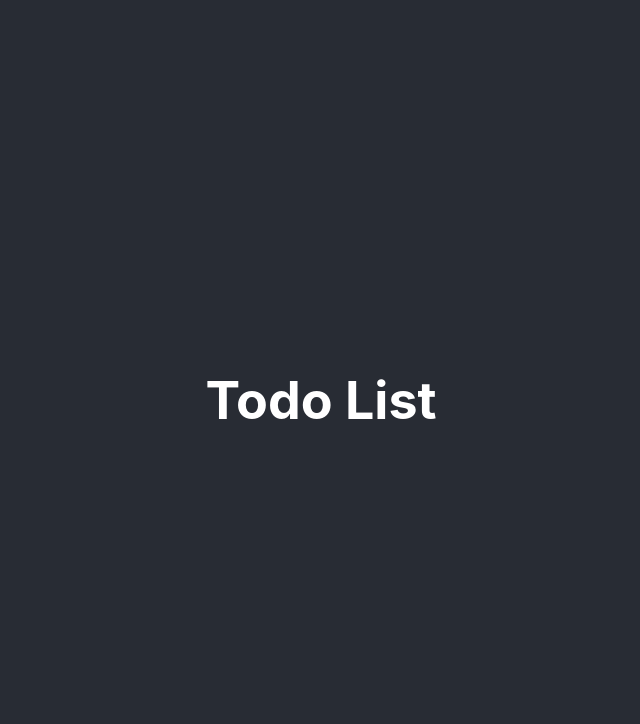
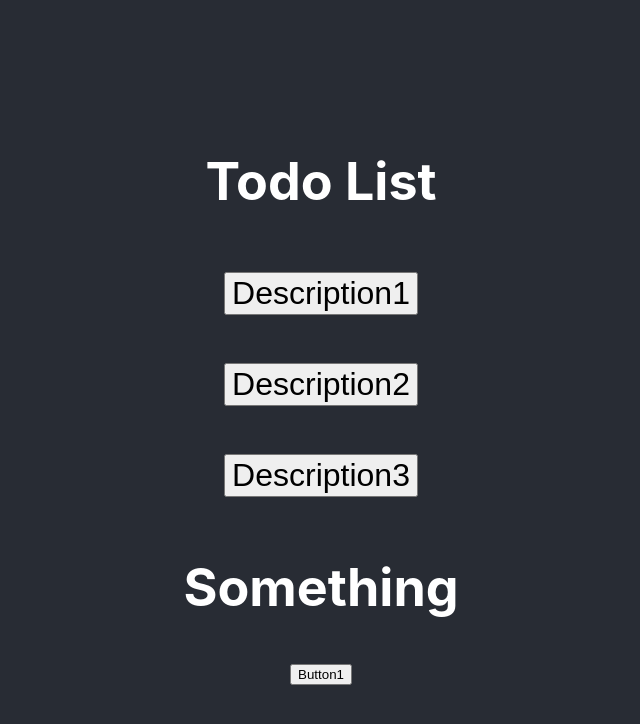
Before and after one commit to jyoonbcit/ToDoList, a React (Create React App) app in the folder todolist/: page / in a window 1280 px wide. Shown: the top 724 px of the page, without its empty margins (319-959 px from the left). Built offline with nearby package versions, Linux system fonts and the light colour scheme; the HTML template or start-up script is replaced by a standard one.

Commit message:
Reorder header

```diff
--- a/todolist/src/App.jsx
+++ b/todolist/src/App.jsx
@@ -10,12 +10,12 @@ const App = () => {
   return (
     <div className='App'>
       <BrowserRouter>
+        <Header />
+        <Button text='Description1' />
+        <Button text='Description2' />
+        <Button text='Description3' />
         <Routes>
-          <Route path='/' element={<Header />} />
           <Route path='/' element={<Overview />} />
-          <Route path='/' element={<Button text='Description1' />} />
-          <Route path='/' element={<Button text='Description2' />} />
-          <Route path='/' element={<Button text='Description3' />} />
           <Route path='/submission' element={<Submission />} />
         </Routes>
       </BrowserRouter>
```
